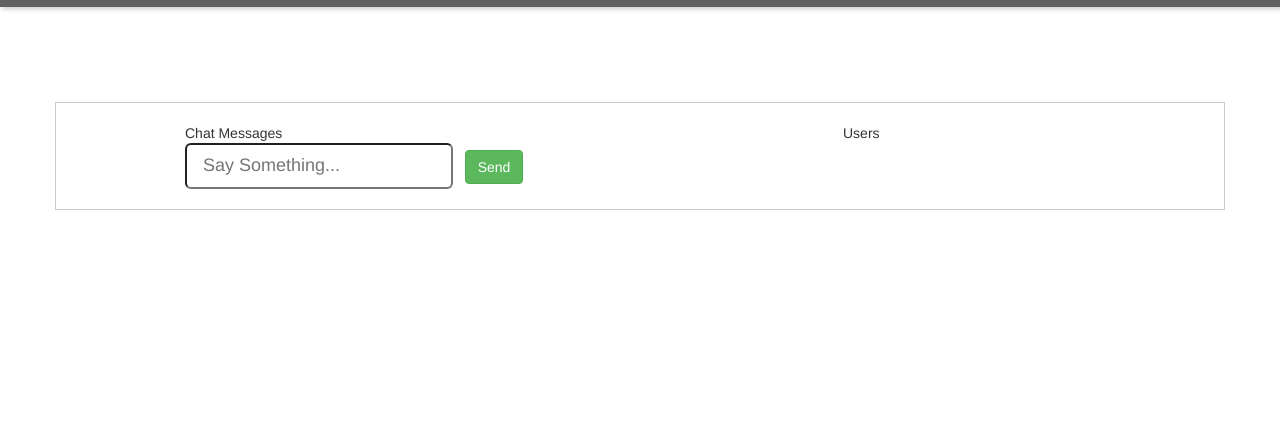
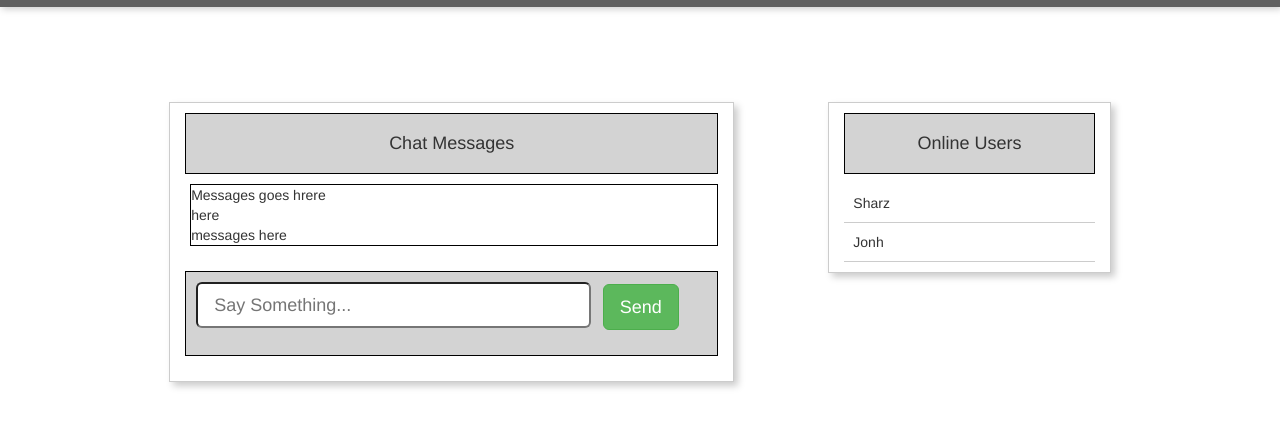
Before and after one commit to shindesharad71/Chat-WebApplication, a website: page index.html in a window 1280 px wide. Shown: the part 74-502 px from the top of the page. Drawn offline with nearby package versions, Linux system fonts and the light colour scheme; no server answers.

Commit message:
ui structure updated, still in dev phase

```diff
--- a/app.css
+++ b/app.css
@@ -1,16 +1,20 @@
+ul,
+li {
+    list-style: none;
+}
+
 .app-title {
     margin: 0px;
     font-size: 55px;
     background: #606060;
     padding: 10px;
     color: #fff;
-    box-shadow: 2px 2px 5px #ccc;
+    box-shadow: 2px 2px 7px #ccc;
 }
 
 #mainWrapper {
-    margin-top: 95px;
+    margin-top: 75px;
     padding: 20px;
-    border: 1px solid #ccc;
     /* display: none; */
 }
 
@@ -20,6 +24,33 @@
     padding: 20px;
     border: 1px solid #fff;
     border-radius: 11px;
-    box-shadow: 2px 2px 5px #ccc;
+    box-shadow: 4px 4px 7px #ccc;
     display: none;
 }
+
+#chatWrapper {
+    box-shadow: 4px 4px 7px #ccc;
+    border: 1px solid #ccc;
+}
+
+#chatWindow {
+    border: 1px solid #000;
+    margin: 0px 0px 5px 5px;
+}
+
+#users {
+    margin-bottom: 10px;
+}
+
+#users li {
+    border-bottom: 1px solid #ccc;
+    padding: 9px;
+}
+
+.sendBox {
+    background: #d3d3d3;
+    margin-top: 25px;
+    padding: 10px;
+    border: 1px solid #000;
+    margin-bottom: 25px;
+}
--- a/index.html
+++ b/index.html
@@ -27,15 +27,25 @@
 
     <div class="container" id="mainWrapper">
         <div class="col-md-offset-1 col-md-6" id="chatWrapper">
-            <div id="chatWindow">Chat Messages</div>
+            <h4 class="text-center" style="background: #d3d3d3; padding: 20px 20px; border: 1px solid #000;">Chat Messages</h4>
+            <div id="chatWindow">Messages goes hrere <br> here<br>messages here</div>
             <form id="messageForm">
-                <input class="input-lg" type="text" placeholder="Say Something..." id="message">&nbsp;&nbsp;
-                <input class="btn btn-success" type="submit" value="Send">
+                <div class="sendBox">
+                    <div class="form-group">
+                        <input class="input-lg" style="width: 395px;" type="text" placeholder="Say Something..." id="message">&nbsp;&nbsp;
+                        <input class="btn btn-lg btn-success" type="submit" value="Send">
+                    </div>
+                </div>
             </form>
         </div>
 
         <div class="col-md-offset-1 col-md-3" id="chatWrapper">
-            <div id="users">Users</div>
+
+            <h4 class="text-center" style="background: #d3d3d3; padding: 20px 20px; padding: 20px 20px; border: 1px solid #000;">Online Users</h4>
+            <div id="users">
+                <li>Sharz</li>
+                <li>Jonh</li>
+            </div>
         </div>
     </div>
 
```
